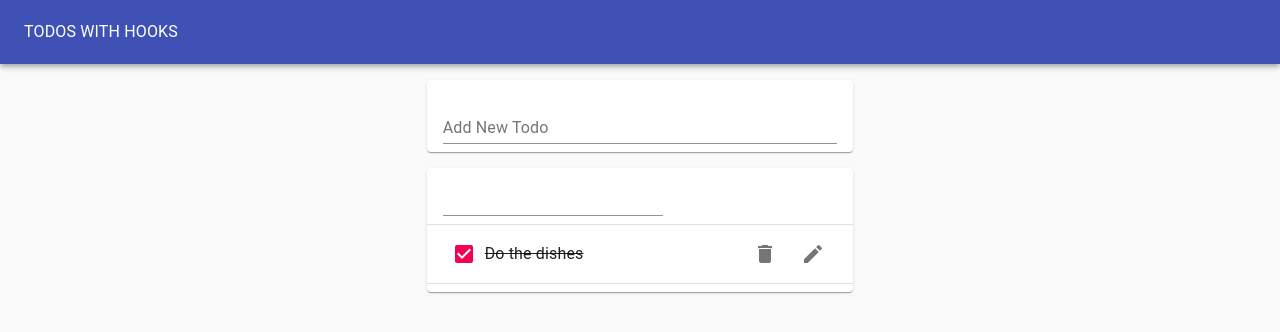
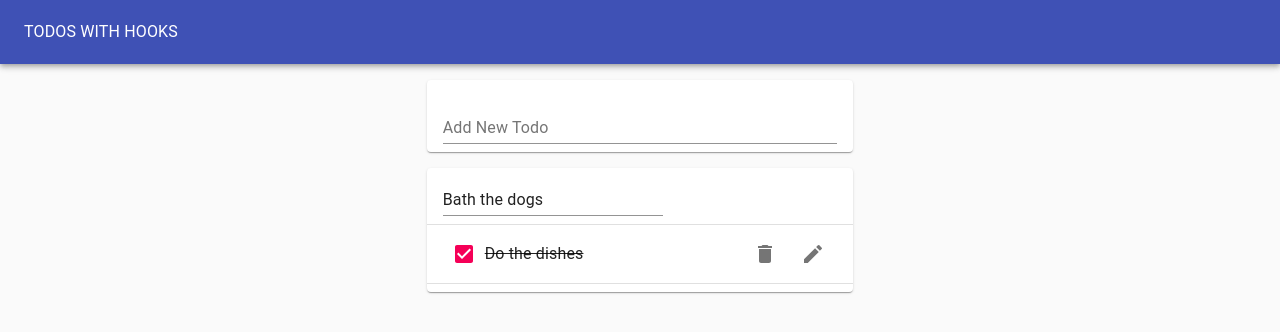
Before and after one commit to diasjuniorr/hooks-todo-example, a React (Create React App) app: page / in a window 1280 px wide. Both pictures are taken after a click on the button 813 px from the left and 205 px from the top of the page. Shown: the top 332 px of the page. Built offline with nearby package versions, Linux system fonts and the light colour scheme.

Commit message:
Turns FormEdit into controlled input

```diff
--- a/src/components/EditForm/index.tsx
+++ b/src/components/EditForm/index.tsx
@@ -1,4 +1,5 @@
 import React, { FormEvent } from 'react'
+import useInputState from '../../hooks/useInputState'
 import TextField from '@material-ui/core/TextField'
 
 interface Props {
@@ -9,15 +10,16 @@ interface Props {
 }
 
 const EditForm: React.FC<Props> = ({ todoId, task, updateTodo, toggle }) => {
+  const [value, setValue] = useInputState(task)
   const handleSubmit = (e: FormEvent<HTMLFormElement>) => {
     e.preventDefault()
-    updateTodo(todoId, 'task')
+    updateTodo(todoId, value)
     toggle()
   }
   return (
     <>
       <form onSubmit={handleSubmit}>
-        <TextField fullWidth />
+        <TextField fullWidth value={value} onChange={setValue} />
       </form>
     </>
   )
```
